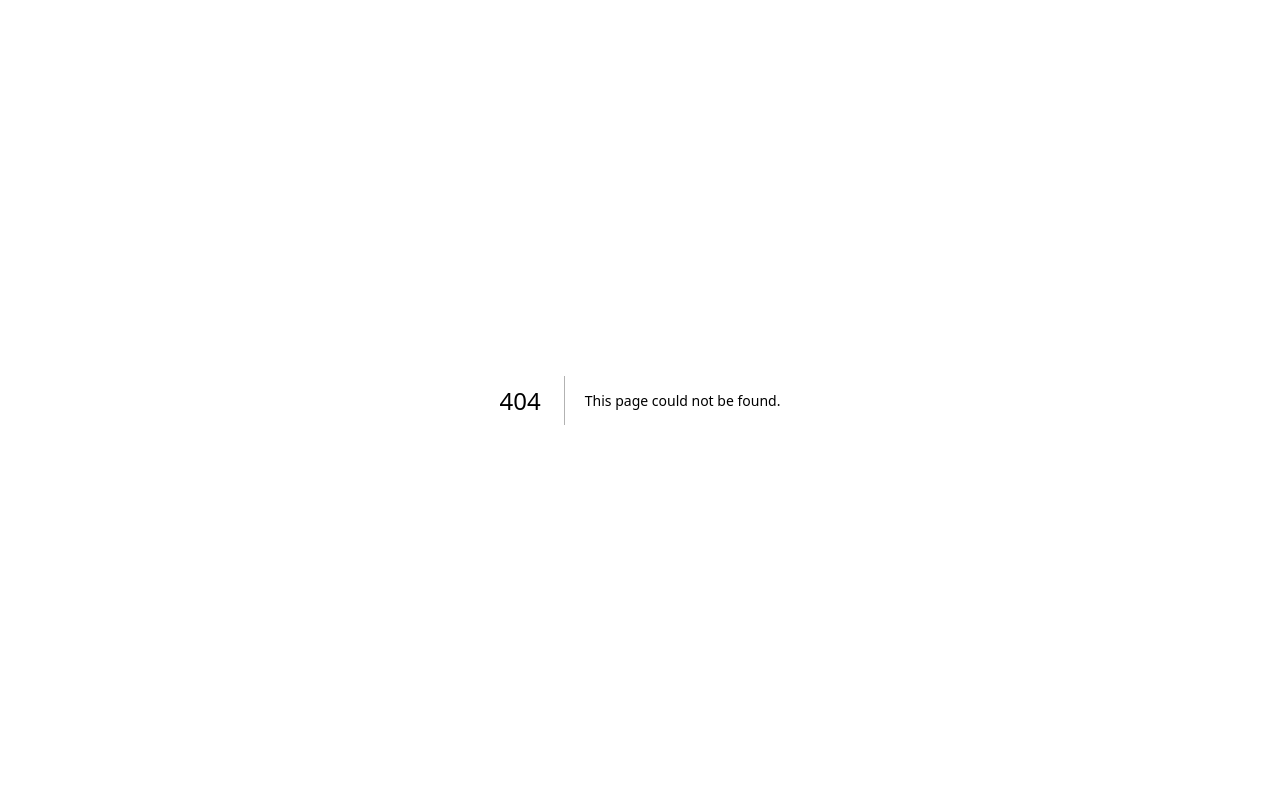
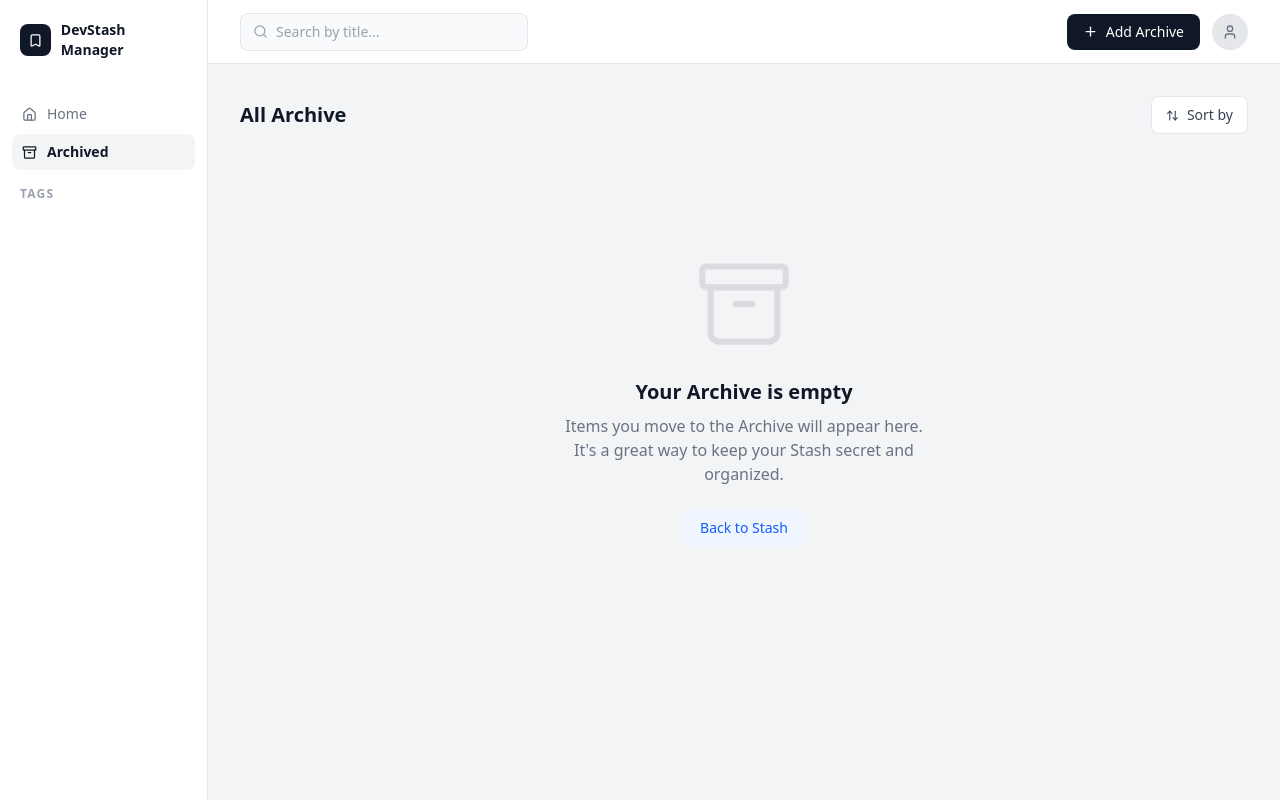
Before and after one commit to Haseeb-cod3r/Next-Js-Projects, a Next.js app in the folder devstash/: page /archive in a window 1280 px wide. Before the commit this address had no page. Built offline with nearby package versions, Linux system fonts and the light colour scheme.

Commit message:
add seprate page for archives

```diff
--- /dev/null
+++ b/devstash/app/archive/page.js
@@ -0,0 +1,18 @@
+import Sidebar from "@/components/Sidebar";
+import Header from "@/components/Header";
+import { Toaster } from "react-hot-toast";
+import DevStash from "@/components/DevStash";
+export default function Home() {
+  return (
+    <div className="flex min-h-screen">
+      <Toaster position="top-center" />
+      <Sidebar />
+      <div className="flex flex-col flex-1">
+        <Header />
+        <main className="p-8">
+          <DevStash />
+        </main>
+      </div>
+    </div>
+  );
+}
--- a/devstash/components/DevStashGrid.jsx
+++ b/devstash/components/DevStashGrid.jsx
@@ -7,6 +7,7 @@ import { SearchContext } from '@/contexts/Search'
 import { TagContext } from '@/contexts/Tag'
 import { StateContext } from '@/contexts/State'
 import SkeletonCard from './SkeletonCard'
+import Link from 'next/link'
 
 
 
@@ -24,7 +25,7 @@ export default function DevStashGrid() {
 
   if (!isLoaded) {
     return <div className="grid grid-cols-1 sm:grid-cols-2 lg:grid-cols-3 gap-4">
-      {Array.from({ length: 8 }).map((_, index) => (
+      {Array.from({ length: 12 }).map((_, index) => (
         <SkeletonCard key={index} />
       ))}
     </div>
@@ -48,7 +49,7 @@ export default function DevStashGrid() {
   if (searchData.isSearchData && data.length === 0) {
     return (
       <div className="flex flex-col items-center justify-center py-24 text-center">
-        {/* Search Icon with a "no" slash or just low opacity */}
+
         <div className="relative mb-6">
           <Search size={80} className="text-gray-200" />
           <div className="absolute top-0 right-0 h-4 w-4 rounded-full bg-red-500 border-4 border-white"></div>
@@ -60,8 +61,6 @@ export default function DevStashGrid() {
           We couldn't find anything matching **"{searchValue}"**.
           Try checking for typos or using more general keywords.
         </p>
-
-        {/* Action to reset search */}
         <button
           onClick={() => {
             setSearchValue("")
@@ -106,15 +105,17 @@ export default function DevStashGrid() {
         <h3 className="text-xl font-semibold text-gray-900">Your Archive is empty</h3>
 
         <p className="mt-2 text-gray-500 max-w-sm">
-          Items you move to the Archive will appear here. It's a great way to keep your Stash organized and focused.
+          Items you move to the Archive will appear here. It's a great way to keep your Stash secret and organized.
         </p>
 
+<Link href={"/"}>
         <button
           onClick={() => setActiveNav("home")}
           className="mt-6 px-4 py-2 text-sm font-medium text-blue-600 hover:text-blue-700 bg-blue-50 hover:bg-blue-100 rounded-lg transition-colors"
         >
           Back to Stash
         </button>
+        </Link>
       </div>
     );
   }
@@ -128,9 +129,4 @@ export default function DevStashGrid() {
     </div>
 
   )
-
-
-
-
-
 }
--- a/devstash/components/Modal.jsx
+++ b/devstash/components/Modal.jsx
@@ -87,8 +87,9 @@ export default function Modal({ setIsModalOpen }) {
 
     return true
   }
-  function addData() {
+ async function addData() {
     if (!validateForm()) return
+
     if (isEditMode.edit && isEditMode.isArchiveEdit) {
       const newEditedData = archiveData.map((obj) => {
         if (obj.id === formData.id) {
--- a/devstash/components/Sidebar.jsx
+++ b/devstash/components/Sidebar.jsx
@@ -1,7 +1,6 @@
 'use client'
 
-
-
+import { usePathname } from 'next/navigation'
 import { useContext, useEffect, useState } from 'react'
 import { Bookmark, Home, Archive } from 'lucide-react'
 import { AppContext } from '@/contexts/AppData'
@@ -9,17 +8,28 @@ import { SearchContext } from '@/contexts/Search'
 import { TagContext } from '@/contexts/Tag'
 import { StateContext } from '@/contexts/State'
 import SkeletonTag from './SkeletonTag'
+import Link from 'next/link'
 
 
 
 export default function Sidebar() {
-
+  const pathname = usePathname()
   const { stashData, archiveData, isLoaded } = useContext(AppContext)
   const { setSearchValue } = useContext(SearchContext)
   const { sortAccTags, tags, generateTags } = useContext(TagContext)
   const { activeNav, setActiveNav, setSort } = useContext(StateContext)
   const [checkedTags, setCheckedTags] = useState([])
   const [appliedTags, setAppliedTags] = useState([])
+
+  useEffect(() => {
+    if (pathname === '/archive') {
+      setActiveNav('archived')
+    } else if (pathname === "/") {
+      setActiveNav('home')
+    }
+  }, [pathname, setActiveNav])
+
+
 
   useEffect(() => {
 
@@ -76,10 +86,9 @@ export default function Sidebar() {
             setCheckedTags([])
             setSearchValue("")
             setSort("Latest")
-            setActiveNav('home')
+
           }}
         />
-
         <NavItem
           icon={<Archive size={15} />}
           label="Archived"
@@ -89,7 +98,7 @@ export default function Sidebar() {
             setCheckedTags([])
             setSearchValue("")
             setSort("Latest")
-            setActiveNav('archived')
+
           }}
         />
       </nav>
@@ -134,6 +143,7 @@ export default function Sidebar() {
 
 function NavItem({ icon, label, active, onClick }) {
   return (
+    <Link href={label === "Home" ? "/" : "/archive"}>
       <button
         onClick={onClick}
         className={`flex items-center gap-2.5 w-full px-2.5 py-2 rounded-lg text-sm text-left transition-colors
@@ -145,5 +155,6 @@ function NavItem({ icon, label, active, onClick }) {
         {icon}
         {label}
       </button>
+    </Link>
   )
 }
--- a/devstash/contexts/AppData.jsx
+++ b/devstash/contexts/AppData.jsx
@@ -1,5 +1,5 @@
 "use client"
-import { Island_Moments } from 'next/font/google'
+
 import React, { createContext, useEffect, useState } from 'react'
 import toast from 'react-hot-toast'
 
@@ -7,8 +7,6 @@ export const AppContext = createContext({})
 export default function AppData({ children }) {
 
   const [isLoaded, setIsLoaded] = useState(false)
-
-
 
   const staData = [{
     id: 1,
@@ -132,7 +130,6 @@ export default function AppData({ children }) {
   }
   ]
 
-
   const [stashData, setStashData] = useState([])
 
 
@@ -140,17 +137,30 @@ export default function AppData({ children }) {
 
 
   useEffect(() => {
-    const saved = localStorage.getItem("stash");
+    const savedStash = localStorage.getItem("stash");
+    const savedArchive = localStorage.getItem("archive");
     setStashData(() => {
-      if (!saved) return staData;
+      if (!savedStash) return staData;
 
       try {
-        return JSON.parse(saved);
+        return JSON.parse(savedStash);
       } catch (error) {
 
         toast.error("Your Stash Data has been Corrupted we have provided some default Data");
         localStorage.removeItem("Stash");
         return staData;
+
+      }
+    });
+    setArchiveData(() => {
+      if (!savedArchive) return [];
+
+      try {
+        return JSON.parse(savedArchive);
+      } catch (error) {
+
+        toast.error("Your Archive Data has been Corrupted Please build you archive again");
+        localStorage.removeItem("archive");
 
       }
     });
@@ -168,6 +178,7 @@ export default function AppData({ children }) {
 
   useEffect(() => {
     if (isLoaded) {
+      console.log("object");
       localStorage.setItem("archive", JSON.stringify(archiveData));
     }
   }, [archiveData, isLoaded]);
```
Lines whose indentation alone changed are shown as unchanged.
